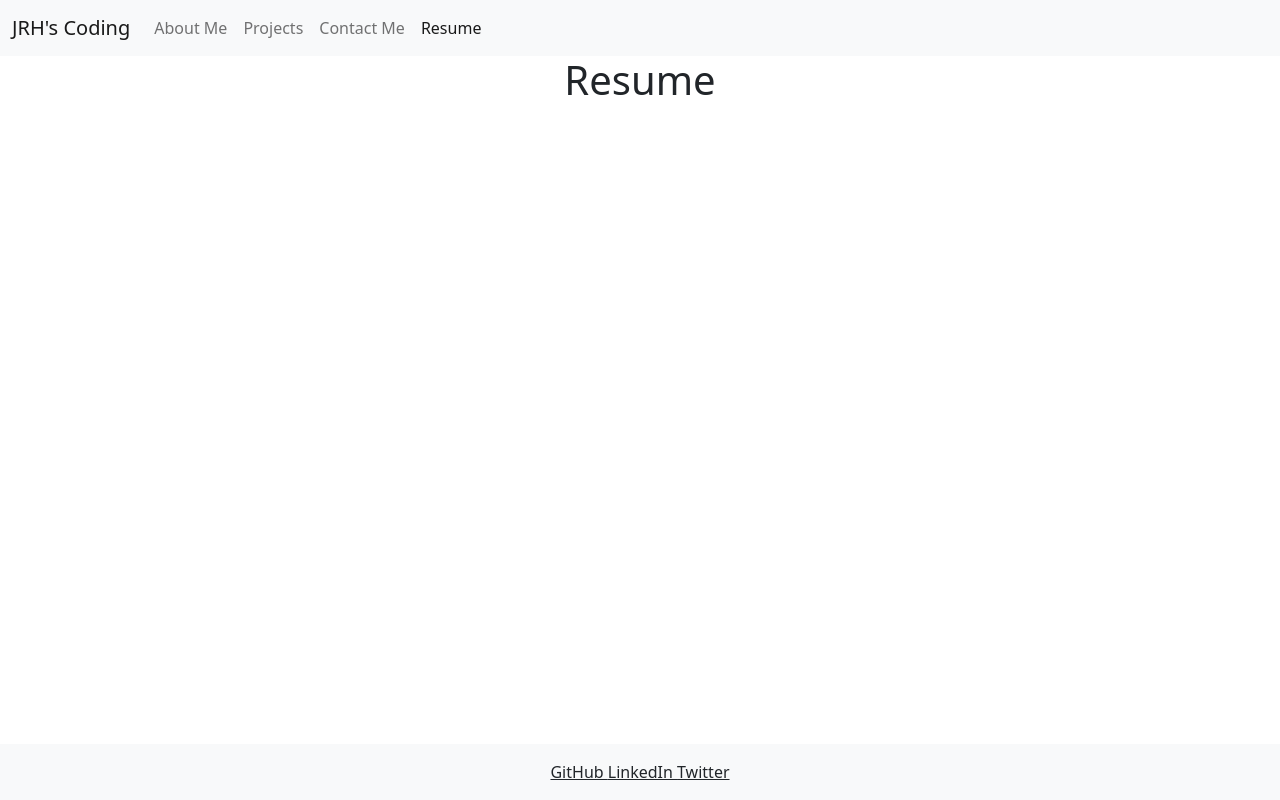
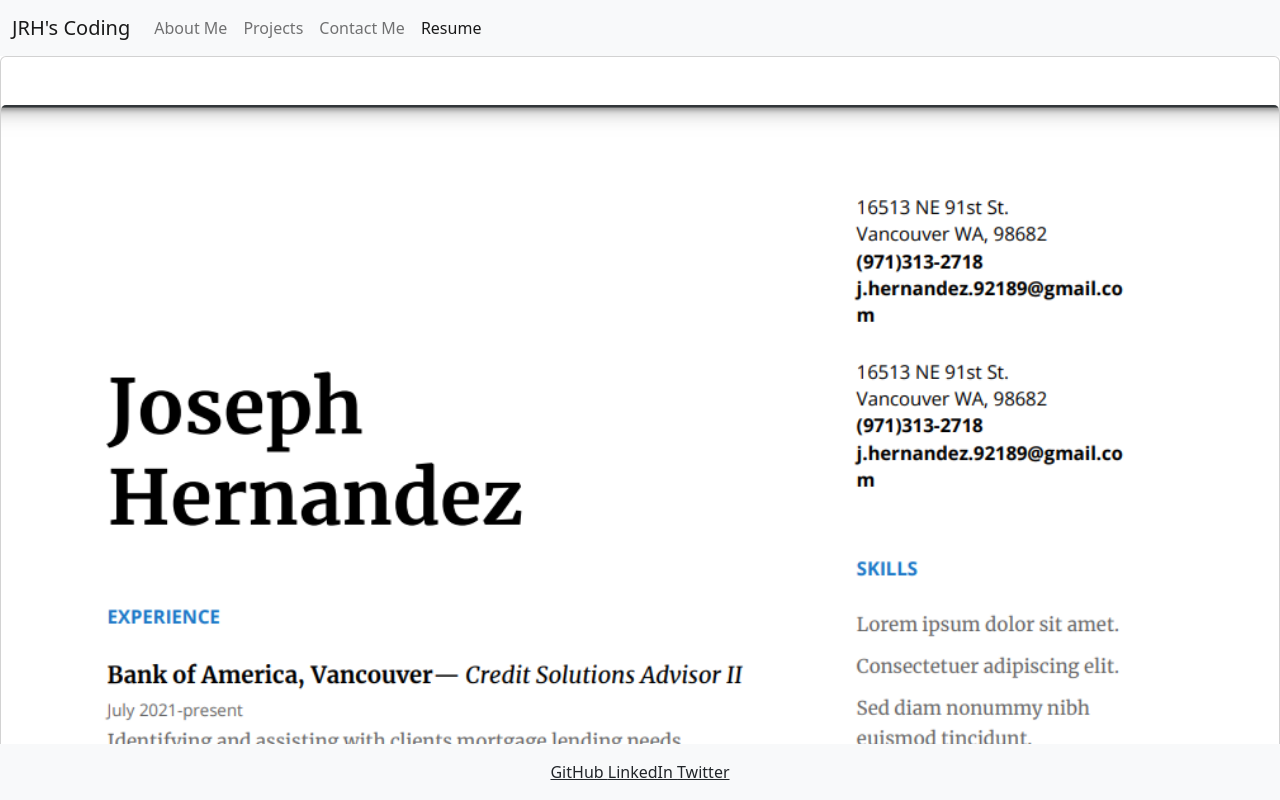
Before and after one commit to jrhscoding/portfolio-2.0, a React (Create React App) app: page / in a window 1280 px wide. Both pictures are taken after a click on the button "Resume". Shown: the top 800 px of the page. Built offline with nearby package versions, Linux system fonts and the light colour scheme.

Commit message:
added resume

```diff
--- a/src/components/Resume/index.js
+++ b/src/components/Resume/index.js
@@ -2,7 +2,9 @@ import React from "react";
 
 function Resume() {
     return (
-        <h1>Resume</h1>
+        <div className="card">
+            <img src={require("../../assets/img/Resumepng.png")} className="card-img-top w-90 mx-auto my-5" alt="..." />
+        </div>
     )
 }
 
```
Also changed, not shown: src/assets/img/Resumepng.png (added), 1 other file (tests, documents, lock files or other folders).
